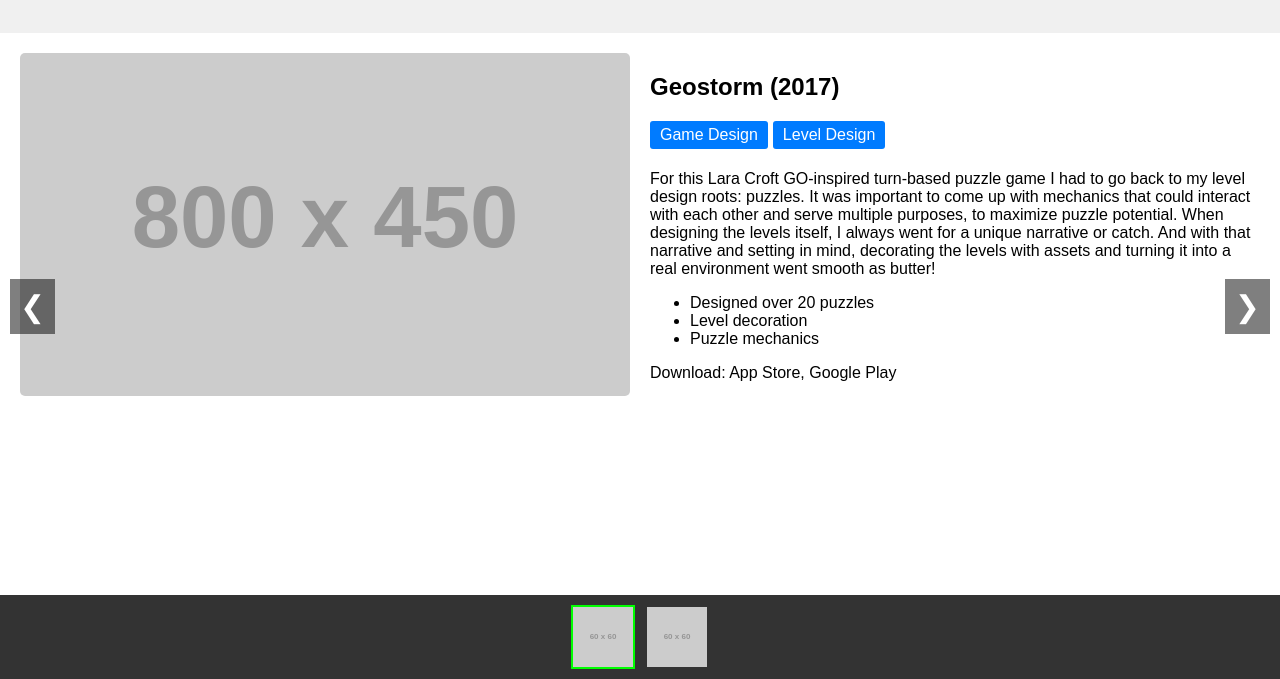
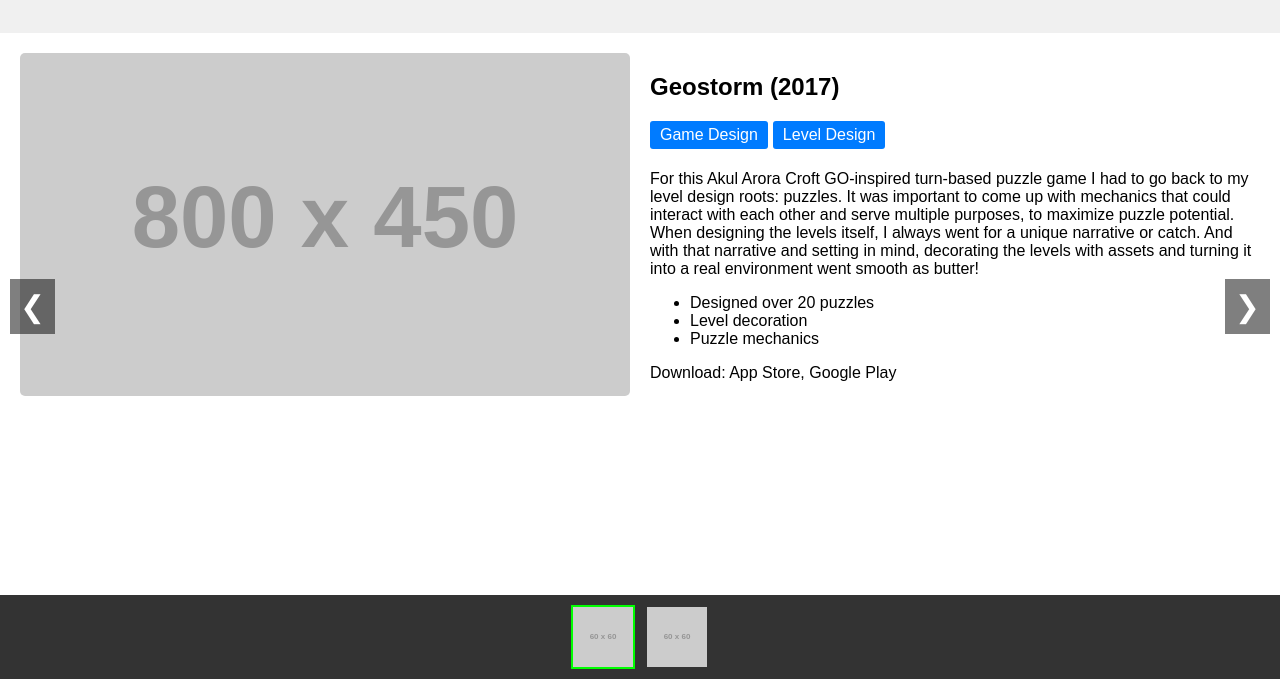
Before and after one commit to Goddspeedy/Goddspeedy.github.io, a plain HTML site: page index.html in a window 1280 px wide. Shown: the part 121-800 px from the top of the page. Drawn offline with Linux system fonts and the light colour scheme; placeholder pictures from the web are drawn by us.

Commit message:
updated text

```diff
--- a/index.html
+++ b/index.html
@@ -146,7 +146,7 @@
                 image: 'https://via.placeholder.com/800x450.png?text=Geostorm+Screenshot',
                 icon: 'https://via.placeholder.com/60x60.png?text=GS',
                 tags: ['Game Design', 'Level Design'],
-                description: 'For this Lara Croft GO-inspired turn-based puzzle game I had to go back to my level design roots: puzzles. It was important to come up with mechanics that could interact with each other and serve multiple purposes, to maximize puzzle potential. When designing the levels itself, I always went for a unique narrative or catch. And with that narrative and setting in mind, decorating the levels with assets and turning it into a real environment went smooth as butter!',
+                description: 'For this Akul Arora Croft GO-inspired turn-based puzzle game I had to go back to my level design roots: puzzles. It was important to come up with mechanics that could interact with each other and serve multiple purposes, to maximize puzzle potential. When designing the levels itself, I always went for a unique narrative or catch. And with that narrative and setting in mind, decorating the levels with assets and turning it into a real environment went smooth as butter!',
                 bullets: [
                     'Designed over 20 puzzles',
                     'Level decoration',
```
